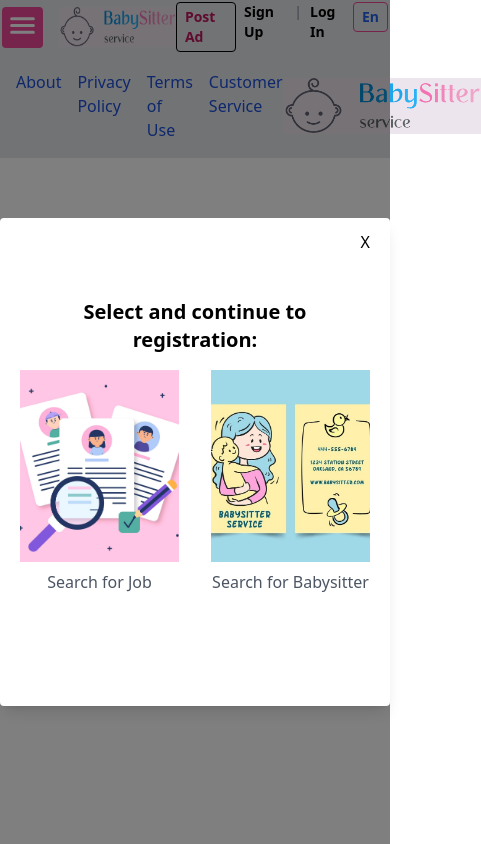
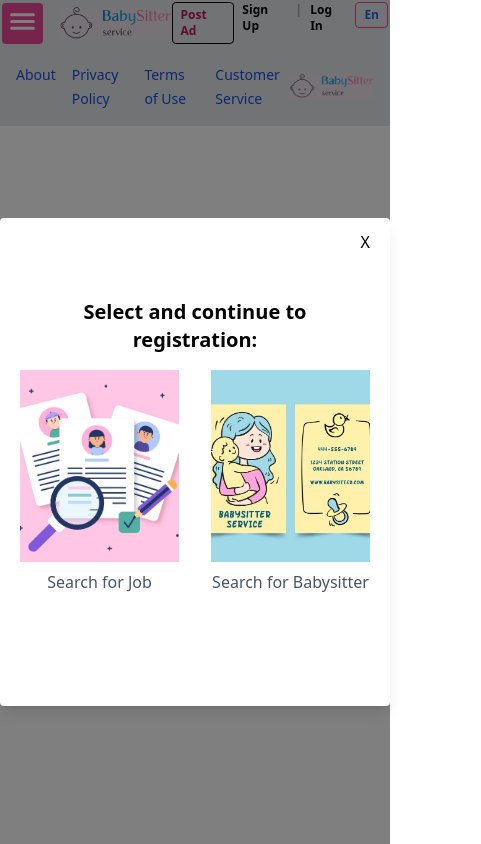
Before and after one commit to JihadMuna/BabySitter_service, a React (Vite) app in the folder client/: page /sign-up in a window 390 px wide. Shown: the whole page, 481 px wide, since content can reach past the window. Built offline with nearby package versions, Linux system fonts and the light colour scheme; the HTML template or start-up script is replaced by a standard one.

Commit message:
edditing sizes

```diff
--- a/client/src/components/Footer.jsx
+++ b/client/src/components/Footer.jsx
@@ -8,14 +8,17 @@ function Footer() {
       <div className="container mx-auto flex justify-between items-center">
         <ul className="flex space-x-4">
           <li>
-            <Link to="/about" className="text-blue-700 hover:text-blue-500">
+            <Link
+              to="/about"
+              className="text-blue-700 hover:text-blue-500 text-sm sm:text-base"
+            >
               About
             </Link>
           </li>
           <li>
             <Link
               to="/privacy-policy"
-              className="text-blue-700 hover:text-blue-500"
+              className="text-blue-700 hover:text-blue-500 text-sm sm:text-base"
             >
               Privacy Policy
             </Link>
@@ -23,7 +26,7 @@ function Footer() {
           <li>
             <Link
               to="/terms-of-use"
-              className="text-blue-700 hover:text-blue-500"
+              className="text-blue-700 hover:text-blue-500 text-sm sm:text-base"
             >
               Terms of Use
             </Link>
@@ -31,13 +34,17 @@ function Footer() {
           <li>
             <Link
               to="/customer-service"
-              className="text-blue-700 hover:text-blue-500"
+              className="text-blue-700 hover:text-blue-500 text-sm sm:text-sm"
             >
               Customer Service
             </Link>
           </li>
         </ul>
-        <img src={logoImage} alt="logo-image" className="h-14 w-30" />
+        <img
+          src={logoImage}
+          alt="logo-image"
+          className="h-6 w-auto sm:h-8 sm:w-18"
+        />
       </div>
     </footer>
   );
--- a/client/src/components/Header.jsx
+++ b/client/src/components/Header.jsx
@@ -23,36 +23,36 @@ const Header = () => {
           <li>
             <img
               src={logoImage}
-              className="h-10 w-auto sm:h-6 sm:w-34 md:h-8 md:w-36 lg:h-10 lg:w-38 xl:h-12 xl:w-40"
+              className="h-8 w-auto sm:h-6 sm:w-20 md:h-8 md:w-24 lg:h-10 lg:w-28 xl:h-12 xl:w-32"
               alt="Logo"
             />
           </li>
         </ul>
       </nav>
-      <nav className="text-sm sm:text-base md:text-lg lg:text-xl xl:text-2xl font-bold">
+      <nav className="text-xs sm:text-base md:text-lg lg:text-xl xl:text-2xl font-bold">
         <ul className="flex gap-2 sm:gap-4">
-          <li className="border text-pink-700 border-black rounded hover:text-pink-500 hover:bg-gray-300 px-2 sm:px-4 py-1 text-sm sm:text-base">
+          <li className="border text-pink-700 border-black rounded hover:text-pink-500 hover:bg-gray-300 px-2 sm:px-4 py-1 text-xs sm:text-base">
             <Link to="/post-ad">Post Ad</Link>
           </li>
           <li>
             <Link
               to="/sign-up"
-              className="text-sm sm:text-base hover:border-transparent hover:text-pink-600"
+              className="text-xs sm:text-base hover:border-transparent hover:text-pink-600"
             >
               Sign Up
             </Link>
           </li>
-          <li className="text-gray-400 text-100">|</li>
+          <li className="text-gray-400 text-xs sm:text-base">|</li>
           <li>
             <Link
               to="/log-in"
-              className="text-sm sm:text-base hover:border-transparent hover:text-pink-600"
+              className="text-xs sm:text-base hover:border-transparent hover:text-pink-600"
             >
               Log In
             </Link>
           </li>
           <li>
-            <button className="px-2 py-1 sm:px-3 sm:py-1 rounded border text-blue-600 border-pink-500 hover:bg-gray-300 hover:text-blue-500 text-sm sm:text-base">
+            <button className="px-2 py-1 sm:px-3 sm:py-1 rounded border text-blue-600 border-pink-500 hover:bg-gray-300 hover:text-blue-500 text-xs sm:text-base">
               En
             </button>
           </li>
```
